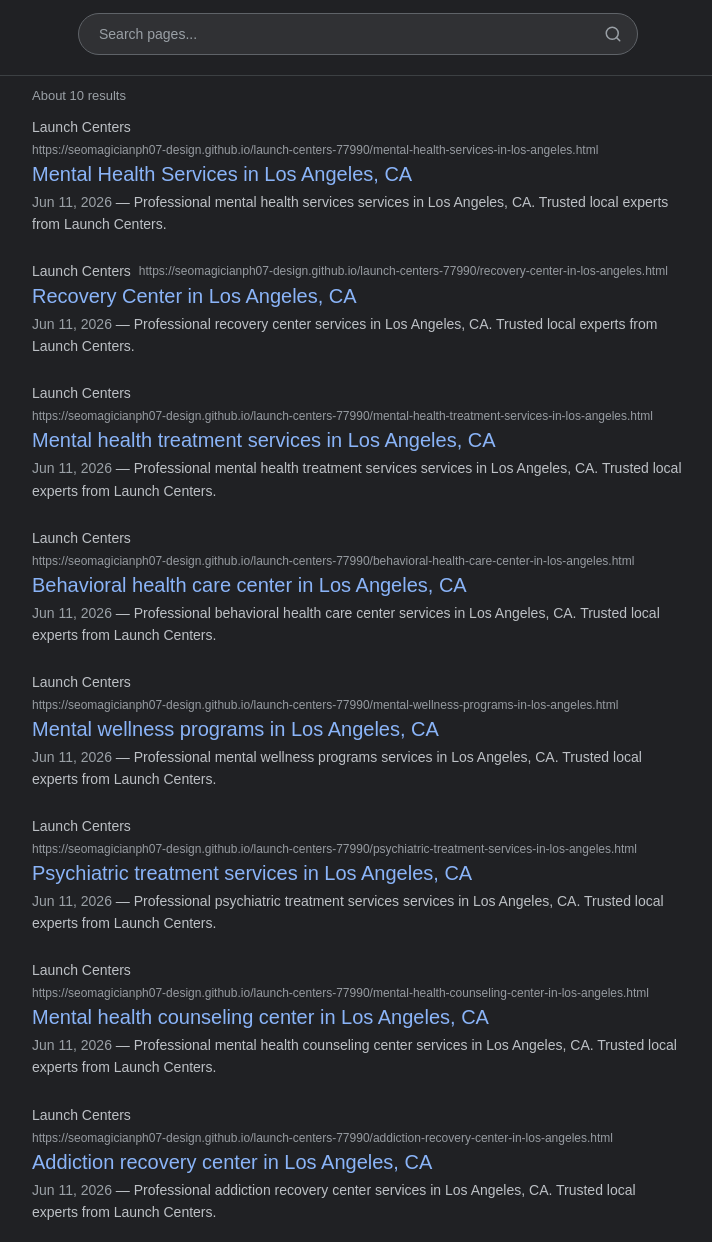
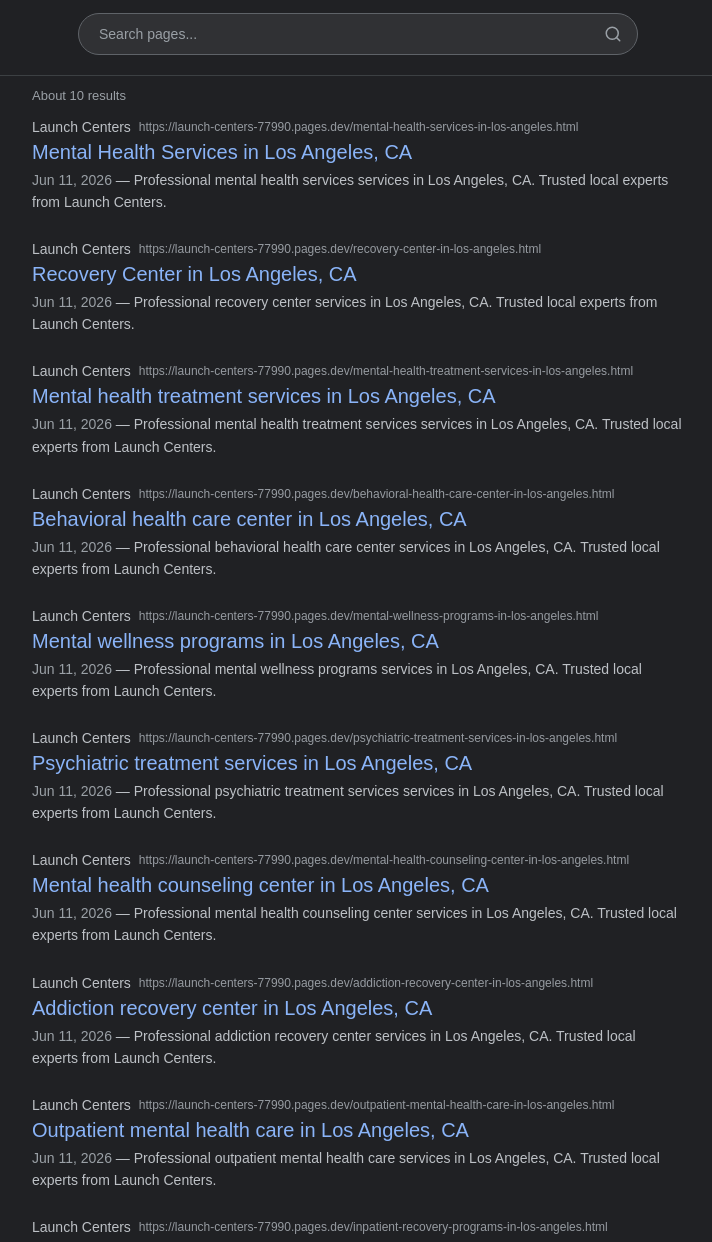
Before and after one commit to seomagicianph07-design/launch-centers-77990, a plain HTML site: page index.html in a window 1280 px wide. Shown: the part 50-1292 px from the top of the page, without its empty margins (282-994 px from the left). Drawn offline with Linux system fonts and the light colour scheme.

Commit message:
Deploy Launch Centers to Cloudflare Pages - 15 files

```diff
--- a/index.html
+++ b/index.html
@@ -5,7 +5,7 @@
     <meta name="viewport" content="width=device-width, initial-scale=1.0">
     <title>Launch Centers | Service Pages</title>
     <meta name="description" content="Launch Centers — Browse all service pages. Find local services near you.">
-    <link rel="canonical" href="https://seomagicianph07-design.github.io/launch-centers-77990/">
+    <link rel="canonical" href="https://launch-centers-77990.pages.dev/">
     <style>
       *{margin:0;padding:0;box-sizing:border-box}
       body{font-family:arial,sans-serif;background:#202124;color:#bdc1c6;min-height:100vh;-webkit-font-smoothing:antialiased}
@@ -68,7 +68,7 @@
     <article class="r" data-title="mental health services in los angeles, ca">
       <div class="r-src">
         <span class="r-domain">Launch Centers</span>
-        <span class="r-url">https://seomagicianph07-design.github.io/launch-centers-77990/mental-health-services-in-los-angeles.html</span>
+        <span class="r-url">https://launch-centers-77990.pages.dev/mental-health-services-in-los-angeles.html</span>
       </div>
       <a href="./mental-health-services-in-los-angeles.html" class="r-title">Mental Health Services in Los Angeles, CA</a>
       <p class="r-desc"><span class="r-date">Jun 11, 2026</span> — Professional mental health services services in Los Angeles, CA. Trusted local experts from Launch Centers.</p>
@@ -76,7 +76,7 @@
     <article class="r" data-title="recovery center in los angeles, ca">
       <div class="r-src">
         <span class="r-domain">Launch Centers</span>
-        <span class="r-url">https://seomagicianph07-design.github.io/launch-centers-77990/recovery-center-in-los-angeles.html</span>
+        <span class="r-url">https://launch-centers-77990.pages.dev/recovery-center-in-los-angeles.html</span>
       </div>
       <a href="./recovery-center-in-los-angeles.html" class="r-title">Recovery Center in Los Angeles, CA</a>
       <p class="r-desc"><span class="r-date">Jun 11, 2026</span> — Professional recovery center services in Los Angeles, CA. Trusted local experts from Launch Centers.</p>
@@ -84,7 +84,7 @@
     <article class="r" data-title="mental health treatment services in los angeles, ca">
       <div class="r-src">
         <span class="r-domain">Launch Centers</span>
-        <span class="r-url">https://seomagicianph07-design.github.io/launch-centers-77990/mental-health-treatment-services-in-los-angeles.html</span>
+        <span class="r-url">https://launch-centers-77990.pages.dev/mental-health-treatment-services-in-los-angeles.html</span>
       </div>
       <a href="./mental-health-treatment-services-in-los-angeles.html" class="r-title">Mental health treatment services in Los Angeles, CA</a>
       <p class="r-desc"><span class="r-date">Jun 11, 2026</span> — Professional mental health treatment services services in Los Angeles, CA. Trusted local experts from Launch Centers.</p>
@@ -92,7 +92,7 @@
     <article class="r" data-title="behavioral health care center in los angeles, ca">
       <div class="r-src">
         <span class="r-domain">Launch Centers</span>
-        <span class="r-url">https://seomagicianph07-design.github.io/launch-centers-77990/behavioral-health-care-center-in-los-angeles.html</span>
+        <span class="r-url">https://launch-centers-77990.pages.dev/behavioral-health-care-center-in-los-angeles.html</span>
       </div>
       <a href="./behavioral-health-care-center-in-los-angeles.html" class="r-title">Behavioral health care center in Los Angeles, CA</a>
       <p class="r-desc"><span class="r-date">Jun 11, 2026</span> — Professional behavioral health care center services in Los Angeles, CA. Trusted local experts from Launch Centers.</p>
@@ -100,7 +100,7 @@
     <article class="r" data-title="mental wellness programs in los angeles, ca">
       <div class="r-src">
         <span class="r-domain">Launch Centers</span>
-        <span class="r-url">https://seomagicianph07-design.github.io/launch-centers-77990/mental-wellness-programs-in-los-angeles.html</span>
+        <span class="r-url">https://launch-centers-77990.pages.dev/mental-wellness-programs-in-los-angeles.html</span>
       </div>
       <a href="./mental-wellness-programs-in-los-angeles.html" class="r-title">Mental wellness programs in Los Angeles, CA</a>
       <p class="r-desc"><span class="r-date">Jun 11, 2026</span> — Professional mental wellness programs services in Los Angeles, CA. Trusted local experts from Launch Centers.</p>
@@ -108,7 +108,7 @@
     <article class="r" data-title="psychiatric treatment services in los angeles, ca">
       <div class="r-src">
         <span class="r-domain">Launch Centers</span>
-        <span class="r-url">https://seomagicianph07-design.github.io/launch-centers-77990/psychiatric-treatment-services-in-los-angeles.html</span>
+        <span class="r-url">https://launch-centers-77990.pages.dev/psychiatric-treatment-services-in-los-angeles.html</span>
       </div>
       <a href="./psychiatric-treatment-services-in-los-angeles.html" class="r-title">Psychiatric treatment services in Los Angeles, CA</a>
       <p class="r-desc"><span class="r-date">Jun 11, 2026</span> — Professional psychiatric treatment services services in Los Angeles, CA. Trusted local experts from Launch Centers.</p>
@@ -116,7 +116,7 @@
     <article class="r" data-title="mental health counseling center in los angeles, ca">
       <div class="r-src">
         <span class="r-domain">Launch Centers</span>
-        <span class="r-url">https://seomagicianph07-design.github.io/launch-centers-77990/mental-health-counseling-center-in-los-angeles.html</span>
+        <span class="r-url">https://launch-centers-77990.pages.dev/mental-health-counseling-center-in-los-angeles.html</span>
       </div>
       <a href="./mental-health-counseling-center-in-los-angeles.html" class="r-title">Mental health counseling center in Los Angeles, CA</a>
       <p class="r-desc"><span class="r-date">Jun 11, 2026</span> — Professional mental health counseling center services in Los Angeles, CA. Trusted local experts from Launch Centers.</p>
@@ -124,7 +124,7 @@
     <article class="r" data-title="addiction recovery center in los angeles, ca">
       <div class="r-src">
         <span class="r-domain">Launch Centers</span>
-        <span class="r-url">https://seomagicianph07-design.github.io/launch-centers-77990/addiction-recovery-center-in-los-angeles.html</span>
+        <span class="r-url">https://launch-centers-77990.pages.dev/addiction-recovery-center-in-los-angeles.html</span>
       </div>
       <a href="./addiction-recovery-center-in-los-angeles.html" class="r-title">Addiction recovery center in Los Angeles, CA</a>
       <p class="r-desc"><span class="r-date">Jun 11, 2026</span> — Professional addiction recovery center services in Los Angeles, CA. Trusted local experts from Launch Centers.</p>
@@ -132,7 +132,7 @@
     <article class="r" data-title="outpatient mental health care in los angeles, ca">
       <div class="r-src">
         <span class="r-domain">Launch Centers</span>
-        <span class="r-url">https://seomagicianph07-design.github.io/launch-centers-77990/outpatient-mental-health-care-in-los-angeles.html</span>
+        <span class="r-url">https://launch-centers-77990.pages.dev/outpatient-mental-health-care-in-los-angeles.html</span>
       </div>
       <a href="./outpatient-mental-health-care-in-los-angeles.html" class="r-title">Outpatient mental health care in Los Angeles, CA</a>
       <p class="r-desc"><span class="r-date">Jun 11, 2026</span> — Professional outpatient mental health care services in Los Angeles, CA. Trusted local experts from Launch Centers.</p>
@@ -140,7 +140,7 @@
     <article class="r" data-title="inpatient recovery programs in los angeles, ca">
       <div class="r-src">
         <span class="r-domain">Launch Centers</span>
-        <span class="r-url">https://seomagicianph07-design.github.io/launch-centers-77990/inpatient-recovery-programs-in-los-angeles.html</span>
+        <span class="r-url">https://launch-centers-77990.pages.dev/inpatient-recovery-programs-in-los-angeles.html</span>
       </div>
       <a href="./inpatient-recovery-programs-in-los-angeles.html" class="r-title">Inpatient recovery programs in Los Angeles, CA</a>
       <p class="r-desc"><span class="r-date">Jun 11, 2026</span> — Professional inpatient recovery programs services in Los Angeles, CA. Trusted local experts from Launch Centers.</p>
```
Also changed, not shown: 404.html (+3 -3 lines), addiction-recovery-center-in-los-angeles.html (+9 -0 lines), behavioral-health-care-center-in-los-angeles.html (+9 -0 lines), inpatient-recovery-programs-in-los-angeles.html (+9 -0 lines), mental-health-counseling-center-in-los-angeles.html (+9 -0 lines), mental-health-services-in-los-angeles.html (+9 -0 lines), mental-health-treatment-services-in-los-angeles.html (+9 -0 lines), mental-wellness-programs-in-los-angeles.html (+9 -0 lines), outpatient-mental-health-care-in-los-angeles.html (+9 -0 lines), psychiatric-treatment-services-in-los-angeles.html (+9 -0 lines), recovery-center-in-los-angeles.html (+9 -0 lines), sitemap.xml (+11 -11 lines), robots.txt.
